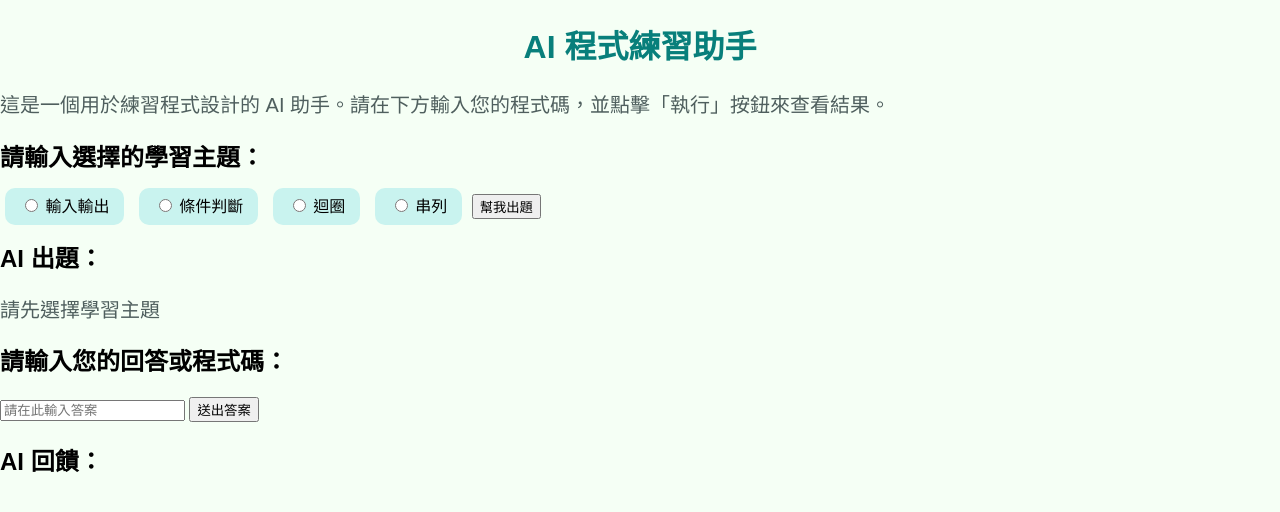
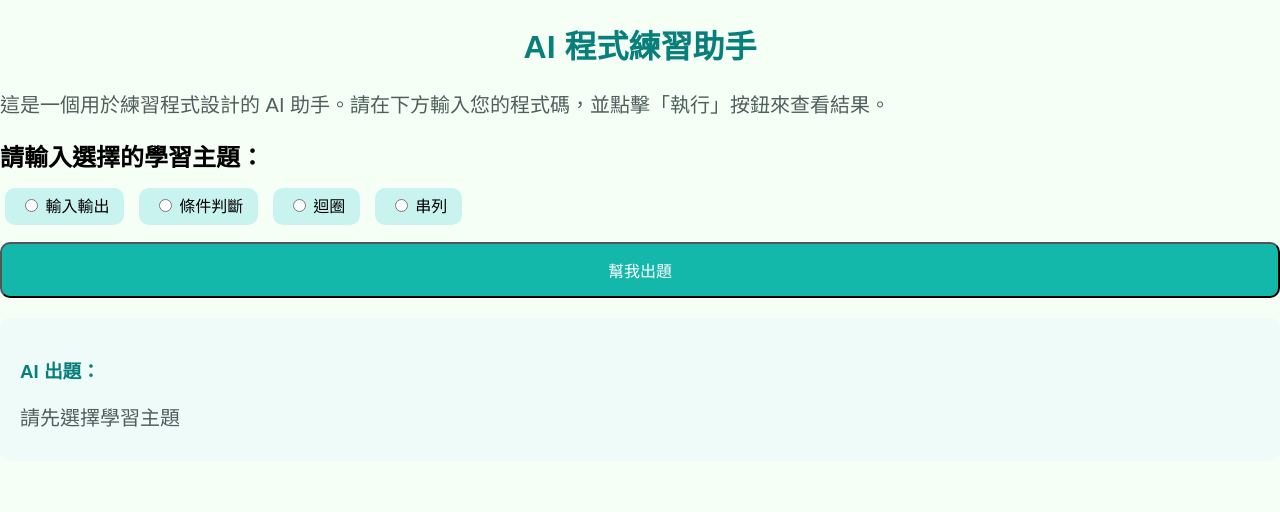
Before and after one commit to b0987233111-lang/W2-test0926, a Flask app: page / in a window 1280 px wide. Shown: the top 512 px of the page. Run offline with Flask 3, Linux system fonts and the light colour scheme.

Commit message:
新增 templates 與 static 檔案

```diff
--- a/app.py
+++ b/app.py
@@ -14,51 +14,24 @@ def home():
         action = request.form.get("action", "")
         print("我選擇的主題:", topic)
 
-        # 根據選擇的主題出題與判斷答案
+        # 根據選擇的主題出題
         if topic == "輸入輸出":
-            question_text = "Python 使用哪個函數顯示文字？"
-            if action == "check":
-                student_answer = request.form.get("student_answer", "")
-                if student_answer == "print":
-                    feedback = "答對了！"
-                else:
-                    feedback = "答錯了，請再試一次！"
+            question_text = "Python 使用哪個函式顯示文字？"
+        else:
+            question_text = "尚未放置題目"
 
-        elif topic == "條件判斷":
-            question_text = "Python 用來判斷條件的關鍵字是什麼？"
-            if action == "check":
-                student_answer = request.form.get("student_answer", "")
-                if student_answer == "if":
-                    feedback = "答對了！"
-                else:
-                    feedback = "答錯了，請再試一次！"
-
-        elif topic == "迴圈":
-            question_text = "Python 用來建立固定次數迴圈的指令是什麼？"
-            if action == "check":
-                student_answer = request.form.get("student_answer", "")
-                if student_answer == "for":
-                    feedback = "答對了！"
-                else:
-                    feedback = "答錯了，請再試一次！"
-
-        elif topic == "串列":
-            question_text = "Python 建立串列時要使用哪種括號？"
-            if action == "check":
-                student_answer = request.form.get("student_answer", "")
-                if student_answer == "[]":
-                    feedback = "答對了！"
-                else:
-                    feedback = "答錯了，請再試一次！"
-
-        else:
-            question_text = "尚未選擇主題或尚未放置題目"
+        # 檢查學生提交的答案
+        if action == "check" and topic == "輸入輸出":
+            student_answer = request.form.get("student_answer", "")
+            if student_answer == "B":
+                feedback = "答對了！"
+            else:
+                feedback = "答錯了！"
 
     return render_template("index.html",
                            topic=topic,
                            question_text=question_text,
-                           feedback=feedback
-                           )
+                           feedback=feedback)
 
 if __name__ == "__main__":
     app.run(debug=True, port=5001)
--- a/templates/index.html
+++ b/templates/index.html
@@ -17,22 +17,33 @@
         <label><input type="radio" name="topic" value="條件判斷"> 條件判斷</label>
         <label><input type="radio" name="topic" value="迴圈"> 迴圈</label>
         <label><input type="radio" name="topic" value="串列"> 串列</label>
-        <button type="submit" name="action" value="generate">幫我出題</button>
+        <button type="submit" class="min-btn" name="action" value="generate">幫我出題</button>
     </form>
 
-    <h2>AI 出題：</h2>
-    <p>{{ question_text }}</p>
+    <div class="question_ai">
+        <h3>AI 出題：</h3>
+        <p>{{ question_text }}</p>
 
-    <!-- 檢查答案的表單（帶有隱藏的主題欄位） -->
-    <form method="POST">
-        <input type="hidden" name="topic" value="{{ topic }}">
-        <h2>請輸入您的回答或程式碼：</h2>
-        <input type="text" name="student_answer" placeholder="請在此輸入答案">
-        <button type="submit" name="action" value="check">送出答案</button>
-    </form>
+        <!-- 當選擇「輸入輸出」時才顯示作答選項 -->
+        {% if topic == "輸入輸出" %}
+        <form method="POST">
+            <input type="hidden" name="topic" value="{{ topic }}">
+            <label><input type="radio" name="student_answer" value="A"> A. input()</label>
+            <label><input type="radio" name="student_answer" value="B"> B. print()</label>
+            <label><input type="radio" name="student_answer" value="C"> C. len()</label>
+            <label><input type="radio" name="student_answer" value="D"> D. range()</label>
+            <button type="submit" class="min-btn" name="action" value="check">提交答案</button>
+        </form>
+        {% endif %}
+    </div>
 
-    <h2>AI 回饋：</h2>
-    <p>{{ feedback }}</p>
+    <!-- 顯示作答回饋 -->
+    {% if feedback %}
+    <div class="feedback">
+        <h3>AI 回饋：</h3>
+        <p>{{ feedback }}</p>
+    </div>
+    {% endif %}
 
 </body>
 </html>
```
